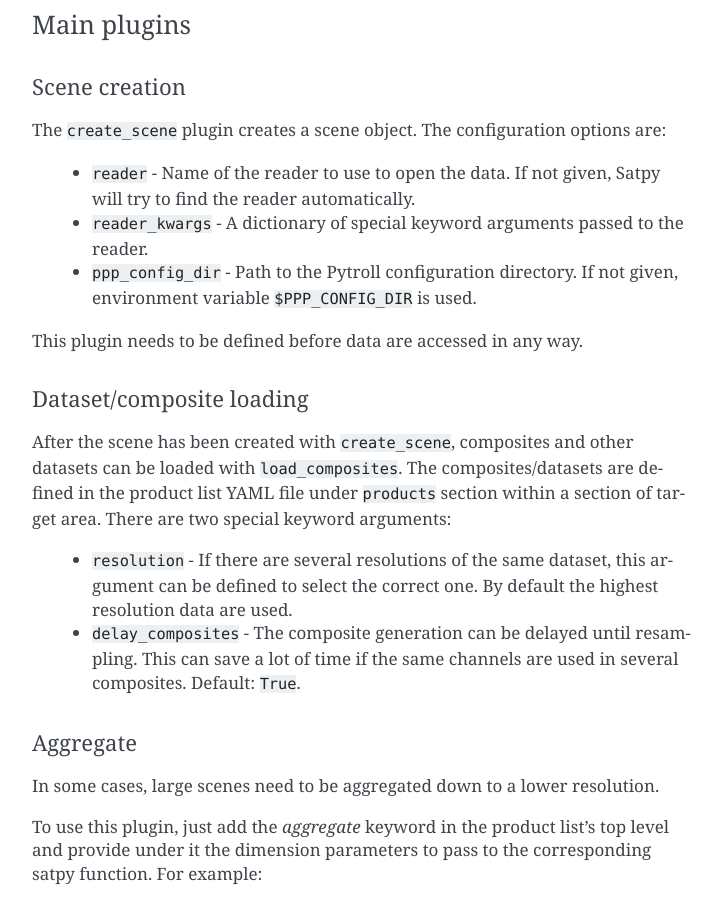
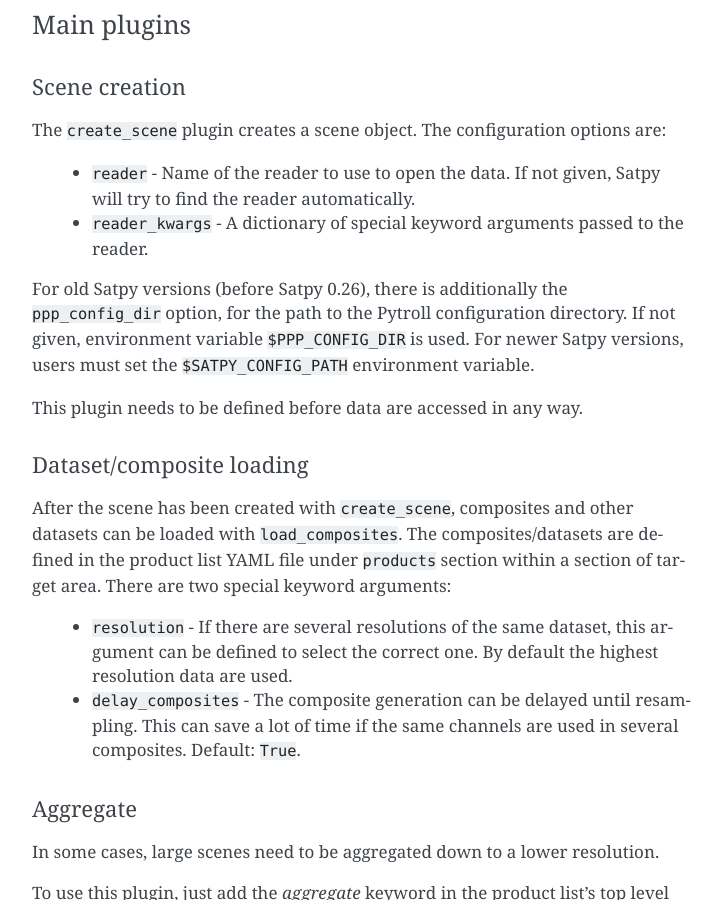
Before and after one commit to pytroll/trollflow2, a Sphinx documentation site: the page built from doc/source/index.rst, in a window 1280 px wide and 900 px high, scrolled down 840 px. Shown: the whole window, without its empty margins (388-1110 px from the left). Built offline with Sphinx 7.4.7, drawn with Linux system fonts in a browser that asks for light colours.

Commit message:
Adapt documentation on ppp-config-dir
Adapt documentation to clarify that ppp_config_dir is only a valid and
useful option for Satpy versions before 0.26.

```diff
--- a/doc/source/index.rst
+++ b/doc/source/index.rst
@@ -58,8 +58,11 @@
    given, Satpy will try to find the reader automatically.
  - ``reader_kwargs`` - A dictionary of special keyword arguments passed
    to the reader.
- - ``ppp_config_dir`` - Path to the Pytroll configuration directory.
-   If not given, environment variable ``$PPP_CONFIG_DIR`` is used.
+
+For old Satpy versions (before Satpy 0.26), there is additionally the
+``ppp_config_dir`` option, for the path to the Pytroll configuration directory.
+If not given, environment variable ``$PPP_CONFIG_DIR`` is used.  For newer
+Satpy versions, users must set the ``$SATPY_CONFIG_PATH`` environment variable.
 
 This plugin needs to be defined before data are accessed in any way.
 
```
